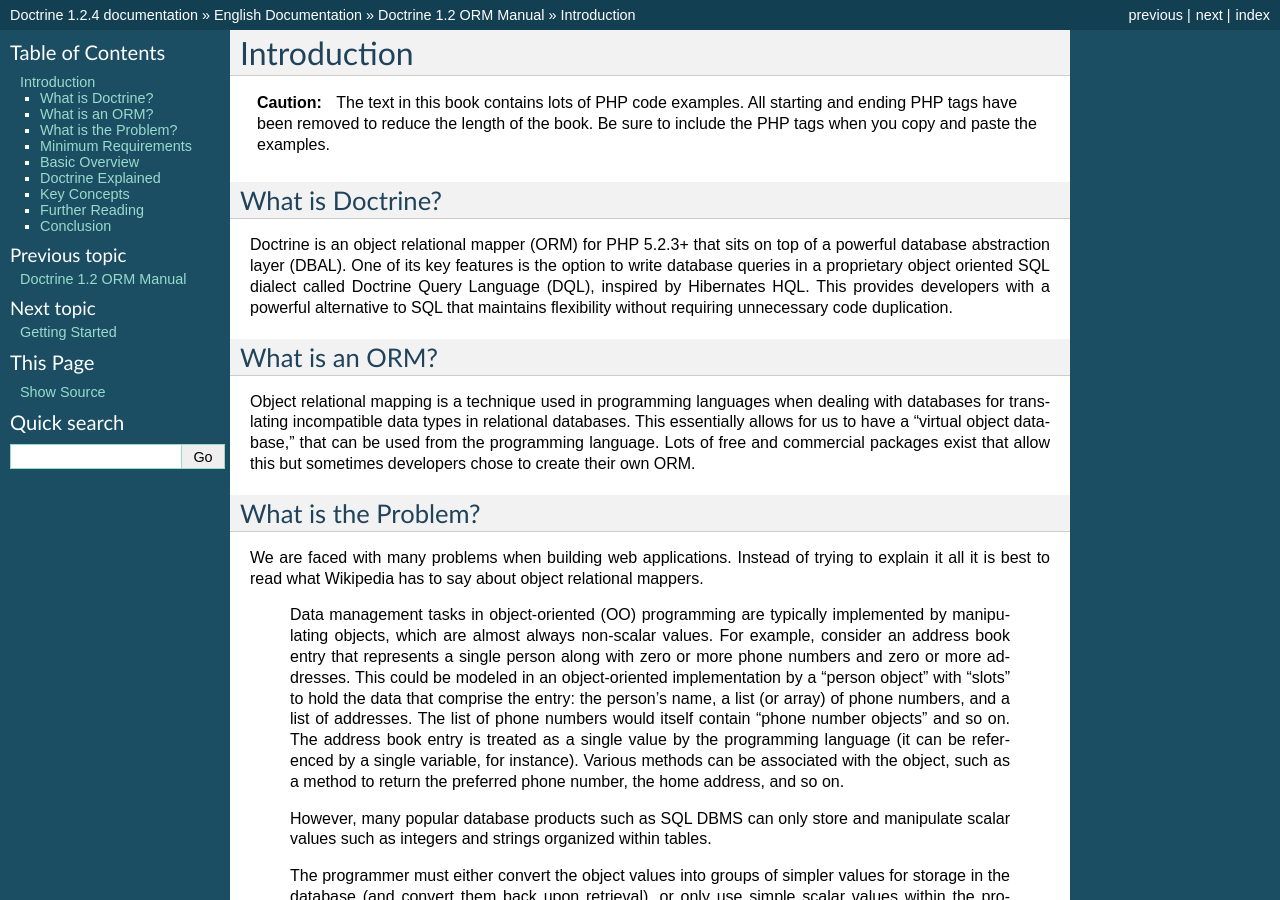
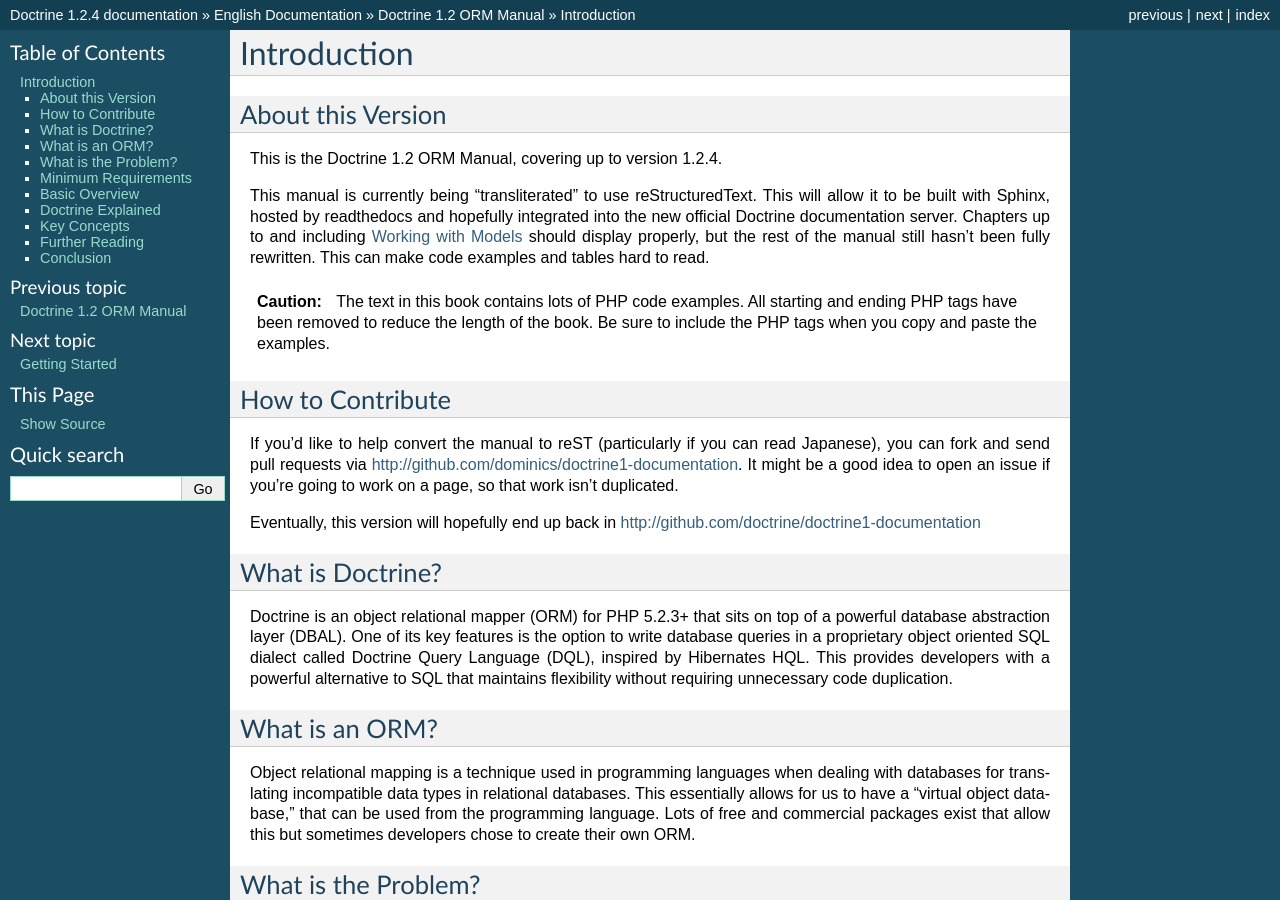
Before and after one commit to doctrine/doctrine1-documentation, a Sphinx documentation site: the page built from source/en/manual/introduction.rst, in a window 1280 px wide and 900 px high. Built offline with Sphinx 7.4.7, drawn with Linux system fonts in a browser that asks for light colours; cross-references to code outside the pages are shown as plain code.

Commit message:
Added information about reST rewrite

```diff
--- a/source/en/manual/introduction.rst
+++ b/source/en/manual/introduction.rst
@@ -3,6 +3,20 @@
 ************
 Introduction
 ************
+
+==================
+About this Version
+==================
+
+This is the Doctrine |version| ORM Manual, covering up to version
+|release|.
+
+This manual is currently being "transliterated" to use reStructuredText. This
+will allow it to be built with Sphinx, hosted by readthedocs and hopefully
+integrated into the new official Doctrine documentation server. Chapters up to
+and including :doc:`working-with-models` should display properly, but the rest
+of the manual still hasn't been fully rewritten. This can make code examples
+and tables hard to read.
 
 .. caution::
 
@@ -10,6 +24,18 @@
     examples. All starting and ending PHP tags have been removed to
     reduce the length of the book. Be sure to include the PHP tags when
     you copy and paste the examples.
+
+=================
+How to Contribute
+=================
+
+If you'd like to help convert the manual to reST (particularly if you can read
+Japanese), you can fork and send pull requests via
+http://github.com/dominics/doctrine1-documentation. It might be a good idea to
+open an issue if you're going to work on a page, so that work isn't duplicated.
+
+Eventually, this version will hopefully end up back in
+http://github.com/doctrine/doctrine1-documentation
 
 =================
 What is Doctrine?
```
